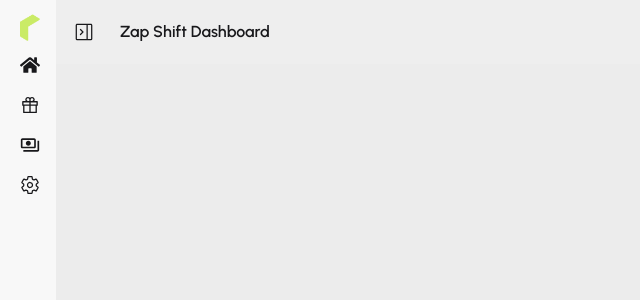
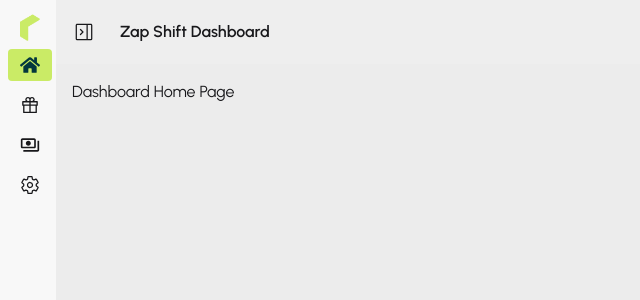
Before and after one commit to ashiqur0/zap-shift-client, a React (Vite) app: page /dashboard in a window 1280 px wide. Shown: the top 300 px of the page, without its empty margins (0-640 px from the left). Built offline with nearby package versions, Linux system fonts and the light colour scheme; no server answers; sample sign-in values are in the browser's storage.

Commit message:
Update Dashboard HomePage Path Link

```diff
--- a/src/layout/DashboardLayout.jsx
+++ b/src/layout/DashboardLayout.jsx
@@ -50,7 +50,7 @@ const DashboardLayout = () => {
 
 
 
-                        <li><NavLink to={'/dashboard/dashboard-home'} className="is-drawer-close:tooltip is-drawer-close:tooltip-right" data-tip="Dashboard Home">
+                        <li><NavLink to={'/dashboard'} className="is-drawer-close:tooltip is-drawer-close:tooltip-right" data-tip="Dashboard Home">
                             <FaHome size={20} />
                             <span className="is-drawer-close:hidden">Dashboard Home</span>
                         </NavLink></li>
--- a/src/routes/router.jsx
+++ b/src/routes/router.jsx
@@ -120,7 +120,7 @@ const router = createBrowserRouter([
 
             // common route
             {
-                path: 'dashboard-home',
+                index: true,
                 Component: DashboardHome
             },
 
```
